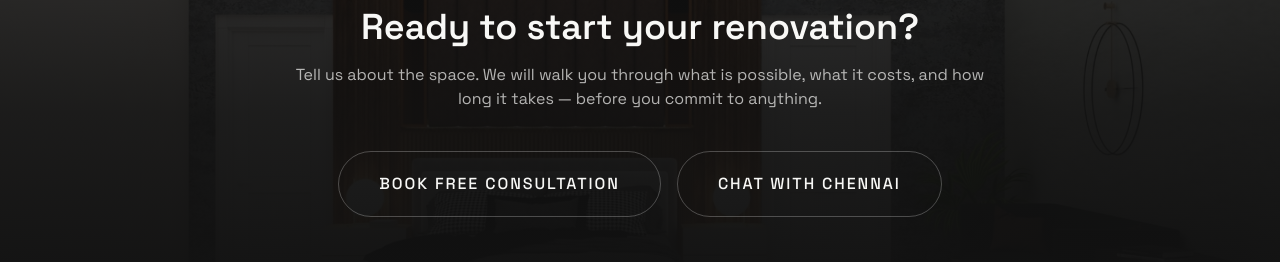
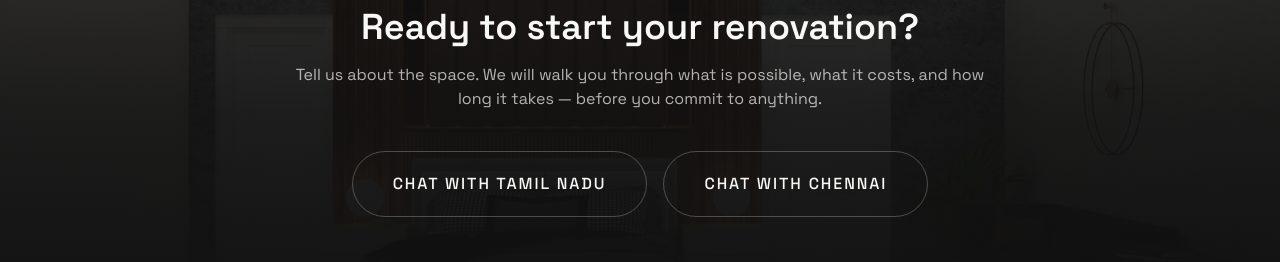
Before and after one commit to maasu-23/mayura, a React (Vite) app: page / in a window 1280 px wide. Shown: the part 7127-7389 px from the top of the page. Built offline with nearby package versions, Linux system fonts and the light colour scheme.

Commit message:
Rename closing CTA's "Book Free Consultation" to "Chat with Tamil Nadu"
Co-Authored-By: Claude Sonnet 5 <noreply@anthropic.com>

```diff
--- a/src/components/ClosingCTA.tsx
+++ b/src/components/ClosingCTA.tsx
@@ -15,8 +15,8 @@ export function ClosingCTA() {
         <h2 className="text-3xl font-semibold text-paper md:text-4xl">{site.cta.headline}</h2>
         <p className="mt-4 text-paper/70">{site.cta.sub}</p>
         <div className="mt-10 flex flex-wrap justify-center gap-4">
-          <FillButton href={site.contacts[1].href} dark>
-            {site.hero.cta}
+          <FillButton href={site.chennai.whatsapp} dark>
+            Chat with Tamil Nadu
           </FillButton>
           <FillButton href={site.chennai.whatsapp} dark>
             {site.chennai.cta}
```
